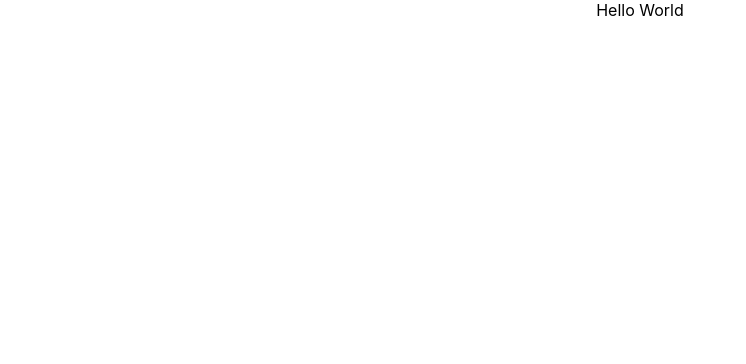
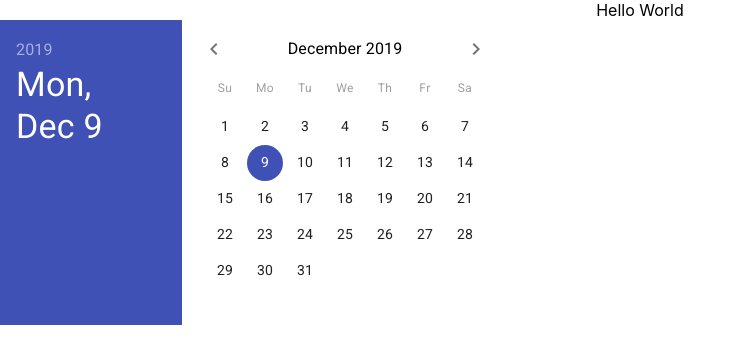
Before and after one commit to nickharrisdev/growing-in-tandem, a React (Create React App) app: page / in a window 1280 px wide. Shown: the top 364 px of the page, without its empty margins (0-746 px from the left). Built offline with nearby package versions, Linux system fonts and the light colour scheme.

Commit message:
Necessary dependencies for calendar added

```diff
--- a/package.json
+++ b/package.json
@@ -3,10 +3,13 @@
   "version": "0.1.0",
   "private": true,
   "dependencies": {
+    "@date-io/date-fns": "^1.3.13",
     "@material-ui/core": "^4.7.2",
+    "@material-ui/pickers": "^3.2.8",
     "@testing-library/jest-dom": "^4.2.4",
     "@testing-library/react": "^9.3.2",
     "@testing-library/user-event": "^7.1.2",
+    "date-fns": "^2.0.0-beta.5",
     "react": "^16.12.0",
     "react-dom": "^16.12.0",
     "react-scripts": "3.3.0"
--- a/src/App.js
+++ b/src/App.js
@@ -1,11 +1,17 @@
 import React from 'react';
 import './App.css';
+import { MuiPickersUtilsProvider } from '@material-ui/pickers';
+import DateFnsUtils from '@date-io/date-fns';
+import Calendar from './Calendar';
 
 function App() {
   return (
-    <div className="App">
-      Hello World
-    </div>
+    <MuiPickersUtilsProvider utils={DateFnsUtils}>
+      <div className="App">
+        Hello World
+        <Calendar />
+      </div>
+    </ MuiPickersUtilsProvider>
   );
 }
 
--- /dev/null
+++ b/src/Calendar.js
@@ -0,0 +1,22 @@
+import React, { useState } from "react";
+import { DatePicker } from "@material-ui/pickers";
+
+const Calendar = () => {
+  const [date, changeDate] = useState(new Date());
+
+  // prettier-ignore
+  return (
+    <>
+      <DatePicker
+        autoOk
+        orientation="landscape"
+        variant="static"
+        openTo="date"
+        value={date}
+        onChange={changeDate}
+      />
+    </>
+  );
+};
+
+export default Calendar;
```
Also changed, not shown: 2 other files (tests, documents, lock files or other folders).
